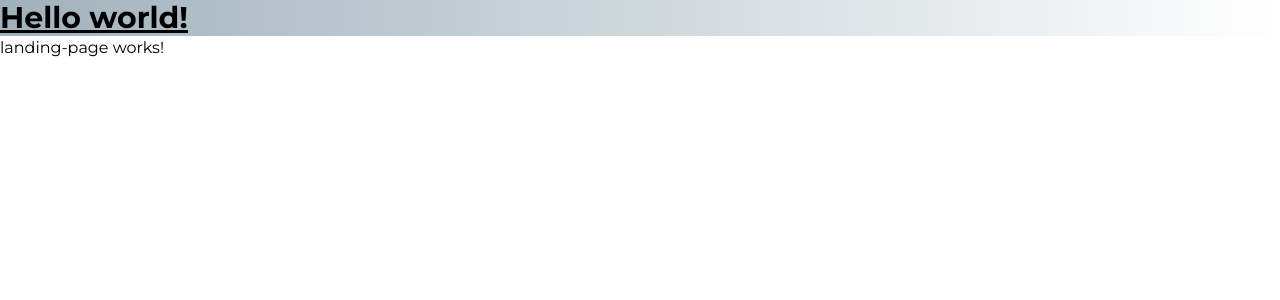
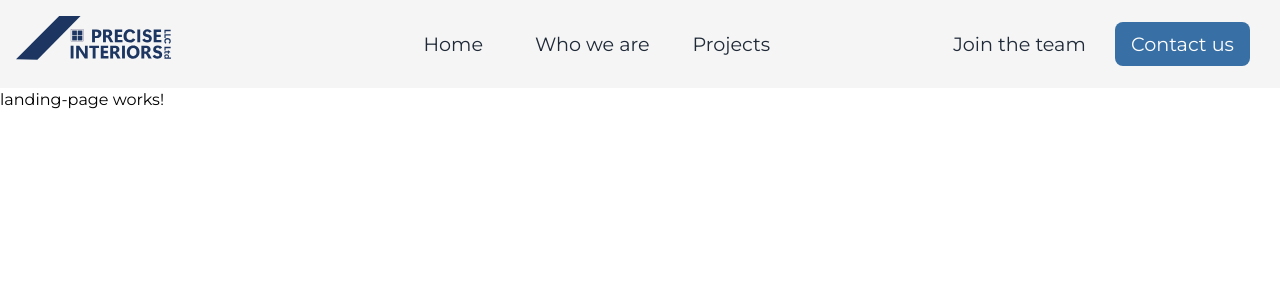
Before and after one commit to oleksanya/precise-interiors, an Angular app: page / in a window 1280 px wide. Shown: the top 300 px of the page. Built offline with nearby package versions, Linux system fonts and the light colour scheme.

Commit message:
create header component, set basic app component

```diff
--- a/src/app/app.component.html
+++ b/src/app/app.component.html
@@ -1,3 +1,2 @@
-<h1 class="text-3xl font-bold underline bg-faded-blue">Hello world!</h1>
-
+<app-header></app-header>
 <router-outlet />
--- a/src/app/app.component.ts
+++ b/src/app/app.component.ts
@@ -1,10 +1,11 @@
 import { Component } from '@angular/core';
 import { RouterOutlet } from '@angular/router';
+import { HeaderComponent } from "./components/header/header.component";
 
 @Component({
   selector: 'app-root',
   standalone: true,
-  imports: [RouterOutlet],
+  imports: [RouterOutlet, HeaderComponent],
   templateUrl: './app.component.html',
   styleUrl: './app.component.css',
 })
--- a/src/app/app.config.ts
+++ b/src/app/app.config.ts
@@ -2,10 +2,11 @@ import { ApplicationConfig, provideZoneChangeDetection } from '@angular/core';
 import { provideRouter } from '@angular/router';
 
 import { routes } from './app.routes';
+import { provideAnimationsAsync } from '@angular/platform-browser/animations/async';
 
 export const appConfig: ApplicationConfig = {
   providers: [
     provideZoneChangeDetection({ eventCoalescing: true }),
-    provideRouter(routes),
+    provideRouter(routes), provideAnimationsAsync('noop'),
   ],
 };
--- a/src/app/components/header/header.component.css
+++ b/src/app/components/header/header.component.css
@@ -0,0 +1,22 @@
+
+.nav-link {
+  @apply text-[1.2rem] text-gray-800 hover:text-accent active:font-medium transition-colors;
+}
+
+.nav-item {
+  @apply w-[8.688rem] text-center items-center flex justify-center
+}
+
+.nav-link-contact {
+  @apply text-white;
+}
+
+.nav-link-contact {
+  @apply text-[1.2rem] flex
+}
+.mobile-nav-link {
+  @apply text-gray-800 text-xl font-normal uppercase;
+}
+.mobile-nav-item {
+  @apply text-center
+}
--- a/src/app/components/header/header.component.html
+++ b/src/app/components/header/header.component.html
@@ -1 +1,90 @@
-<p>header works!</p>
+<header class="flex p-4 justify-between bg-light h-[5.5rem]">
+  <div class="logo max-lg:basis-[50%] lg:basis-[20%] min-w-[12rem]">
+    <img src="/logo.svg" alt="Precise Interiors Logo" class="h-12">
+  </div>
+
+  <!-- Mobile Menu Button (Hamburger) -->
+  <button
+    aria-label="Toggle mobile menu"
+    class="lg:hidden flex max-lg:w-12 justify-center items-center text-center text-primary"
+    (click)="toggleMobileMenu()"
+  >
+    <mat-icon class="font-semibold text-3xl min-h-12 min-w-12 text-center">
+      {{ isMobileMenuOpen ? 'close' : 'menu' }}
+    </mat-icon>
+  </button>
+
+  <!-- Desktop Navigation -->
+  <nav
+    aria-label="Primary navigation"
+    class="hidden lg:flex items-center h-full basis-[60%] justify-center"
+  >
+    <ul class="flex justify-between  h-full items-center">
+      <li class="nav-item">
+        <a aria-label="Home section" href="#" class="nav-link ">Home</a>
+      </li>
+      <li class="nav-item">
+        <a aria-label="Who we are section" href="#" class="nav-link">Who we are</a>
+      </li>
+      <li class="nav-item">
+        <a aria-label="Projects section" href="#" class="nav-link">Projects</a>
+      </li>
+    </ul>
+  </nav>
+
+  <nav class="hidden lg:flex">
+    <ul class="flex basis-[20%] [&>*]:m-3">
+      <li class="nav-item">
+        <a aria-label="Join the team page" href="#" class="nav-link">Join the team</a>
+      </li>
+      <li class="nav-item">
+        <a
+          aria-label="Contact us form"
+          href="#"
+          class="nav-link-contact bg-secondary hover:bg-accent rounded-lg px-4 py-2 whitespace-nowrap flexitems-center"
+        >
+          Contact us
+        </a>
+      </li>
+    </ul>
+  </nav>
+
+  @if(isMobileMenuOpen) {
+    <nav class="fixed bottom-0 top-[5.6rem] left-0 w-full max-w-[30rem] bg-light p-8 z-20 shadow-lg lg:hidden">
+      <button aria-label="Close Mobile Menu" class="text-gray-800 text-xl mb-4" (click)="closeMobileMenu()">
+        <i class="fas fa-times"></i>
+      </button>
+      <ul class="space-y-4 h-[25.625rem] flex flex-col justify-between ">
+        <li class="mobile-nav-item">
+          <a aria-label="Home section mobile" href="#" class="mobile-nav-link">
+            Home
+          </a>
+        </li>
+
+        <li class="mobile-nav-item">
+          <a aria-label="Who we are section mobile" href="#" class="mobile-nav-link">
+            Who we are
+          </a>
+        </li>
+
+        <li class="mobile-nav-item">
+          <a aria-label="Projects section mobile" href="#" class="mobile-nav-link">
+            Projects
+          </a>
+        </li>
+
+        <li class="mobile-nav-item">
+          <a aria-label="Join the team section mobile" href="#" class="mobile-nav-link">
+            Join the team
+          </a>
+        </li>
+
+        <li class="mobile-nav-item">
+          <a aria-label="Contact us section mobile" href="#" class="mobile-nav-link">
+            Contact us
+          </a>
+        </li>
+      </ul>
+    </nav>
+  }
+</header>
--- a/src/app/components/header/header.component.ts
+++ b/src/app/components/header/header.component.ts
@@ -1,12 +1,21 @@
 import { Component } from '@angular/core';
+import { MatIconModule } from '@angular/material/icon';
 
 @Component({
   selector: 'app-header',
   standalone: true,
-  imports: [],
+  imports: [MatIconModule],
   templateUrl: './header.component.html',
   styleUrl: './header.component.css'
 })
 export class HeaderComponent {
+  isMobileMenuOpen!: boolean | false;
 
+  toggleMobileMenu() {
+    this.isMobileMenuOpen = !this.isMobileMenuOpen;
+  }
+
+  closeMobileMenu() {
+    this.isMobileMenuOpen = false;
+  }
 }
```
